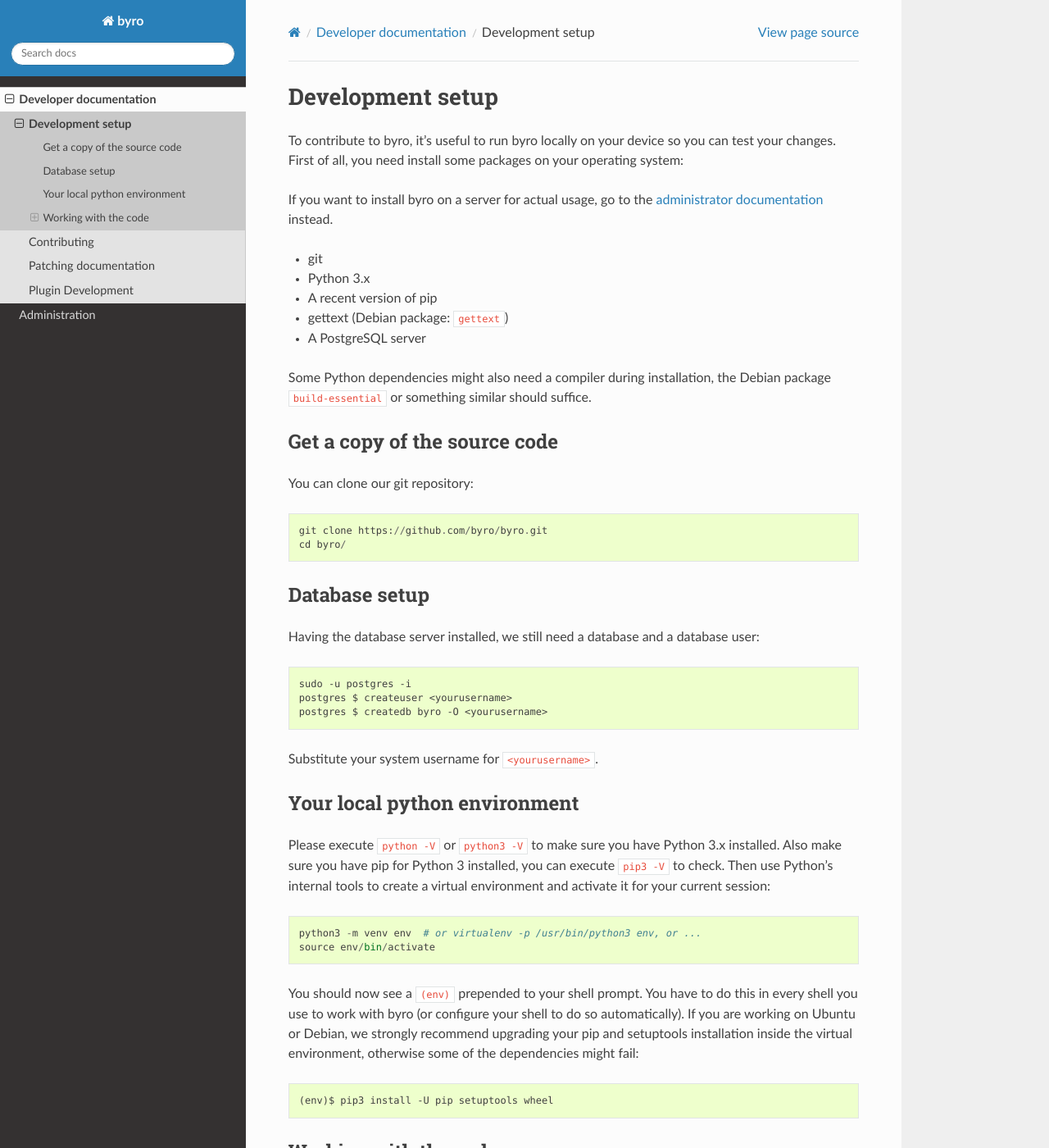
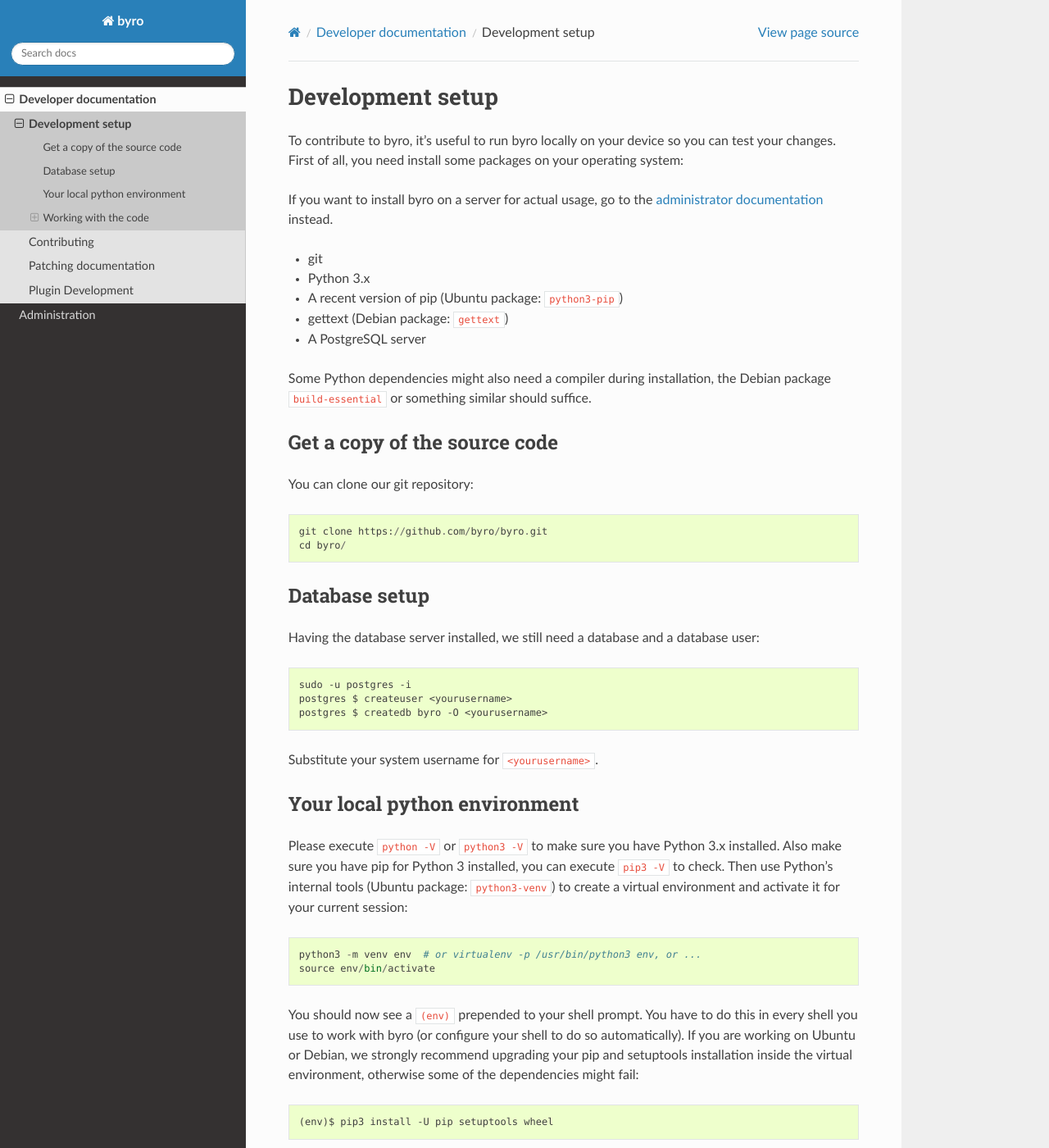
Before and after one commit to byro/byro, a Sphinx documentation site: the page built from docs/developer/setup.rst, in a window 1280 px wide and 1400 px high. Shown: the whole window at 82% size. Built offline with Sphinx 7.4.7 and the Read the Docs theme 2.0.0, drawn with Linux system fonts in a browser that asks for light colours; the version number could not be read and is left out.

Commit message:
Documentation improvements (#81)
* mention ubuntu package for pip

* mention ubuntu package for python3-venv

```diff
--- a/docs/developer/setup.rst
+++ b/docs/developer/setup.rst
@@ -8,7 +8,7 @@
 
 * git
 * Python 3.x
-* A recent version of pip
+* A recent version of pip (Ubuntu package: ``python3-pip``)
 * gettext (Debian package: ``gettext``)
 * A PostgreSQL server
 
@@ -41,7 +41,7 @@
 
 Please execute ``python -V`` or ``python3 -V`` to make sure you have Python 3.x
 installed. Also make sure you have pip for Python 3 installed, you can execute ``pip3 -V`` to check.
-Then use Python's internal tools to create a virtual environment and activate it for your current
+Then use Python's internal tools (Ubuntu package: ``python3-venv``) to create a virtual environment and activate it for your current
 session::
 
     python3 -m venv env  # or virtualenv -p /usr/bin/python3 env, or ...
```
